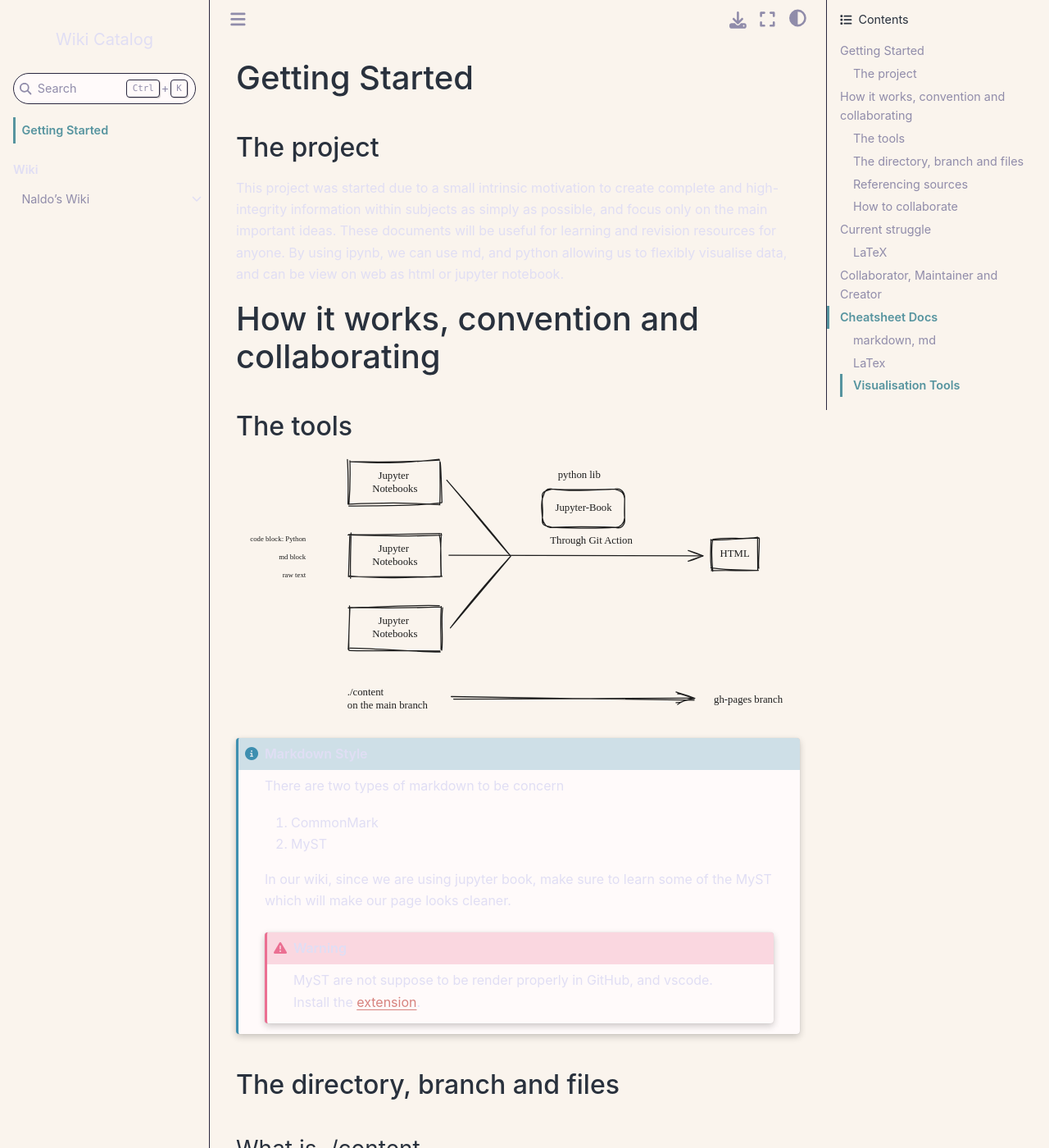
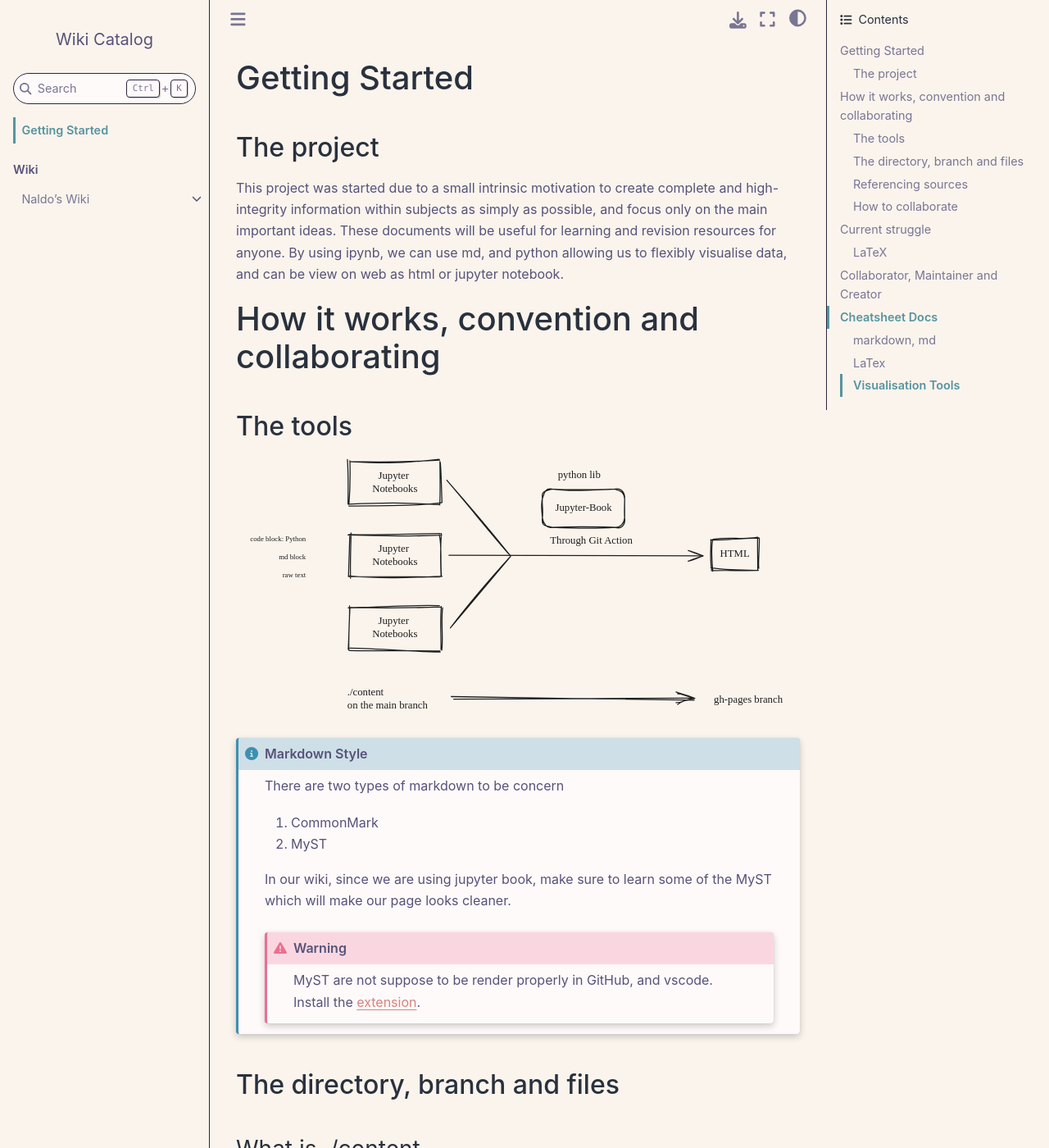
Before and after one commit to solipsse/Wiki1, a Jupyter Book: the page built from content/index.md, in a window 1280 px wide and 1400 px high. Shown: the whole window at 82% size. Built offline with Jupyter Book 1.0.4 settings and Sphinx 7.4.7 and the Sphinx Book theme 1.1.4, drawn with Linux system fonts in a browser that asks for light colours.

Commit message:
Correct Color css

```diff
--- a/content/_static/rose-pine-dawn.css
+++ b/content/_static/rose-pine-dawn.css
@@ -3,21 +3,21 @@
   --pst-color-secondary: #ea9d34CD;
   --pst-color-primary-bg: #232136;
   --pst-color-secondary-bg: #2a273f;
-  --pst-color-accent: #ea9a97;
-  --pst-color-accent-bg: #ea9a9740;
+  --pst-color-accent: #d7827e;
+  --pst-color-accent-bg: #d7827e40;
   --pst-color-info: #3e8fb0;
   --pst-color-info-bg: #3e8fb040;
   --pst-color-warning: #eb6f92;
   --pst-color-warning-bg: #eb6f9240;
-  --pst-color-success: #9ccfd8;
-  --pst-color-success-bg: #9ccfd840;
+  --pst-color-success: #56949f;
+  --pst-color-success-bg: #56949f40;
   --pst-color-attention: var(--pst-color-warning);
   --pst-color-attention-bg: var(--pst-color-warning-bg);
-  --pst-color-danger: #e65d72;
-  --pst-color-danger-bg: #e65d7240;
-  --pst-color-text-base: #e0def4;
-  --pst-color-text-muted: #908caa;
-  --pst-color-heading-color: #14181e;
+  --pst-color-warning: #eb6f92;
+  --pst-color-warning-bg: #eb6f9240;
+  --pst-color-text-base: #575279;
+  --pst-color-text-muted: #797593;
+  --pst-color-heading-color: #575279;
   --pst-color-shadow: rgba(0,0,0,.2);
   --pst-color-border: #2a273f;
   --pst-color-border-muted: #393552;
--- a/content/_static/rose-pine-moon.css
+++ b/content/_static/rose-pine-moon.css
@@ -3,21 +3,21 @@
   --pst-color-secondary: #f6c177CD;
   --pst-color-primary-bg: #d0ecf1;
   --pst-color-secondary-bg: #e0c7ff;
-  --pst-color-accent: #d7827e;
-  --pst-color-accent-bg: #d7827e40;
-  --pst-color-info: #286983;
-  --pst-color-info-bg: #28698340;
-  --pst-color-warning: #b4637a;
-  --pst-color-warning-bg: #b4637a40;
-  --pst-color-success: #56949f;
-  --pst-color-success-bg: #56949f40;
+  --pst-color-accent: #ea9a97;
+  --pst-color-accent-bg: #ea9a9740;
+  --pst-color-info: #3e8fb0;
+  --pst-color-info-bg: #3e8fb040;
+  --pst-color-danger: #e65d72;
+  --pst-color-danger-bg: #e65d7240;
+  --pst-color-success: #9ccfd8;
+  --pst-color-success-bg: #9ccfd840;
   --pst-color-attention: var(--pst-color-warning);
   --pst-color-attention-bg: var(--pst-color-warning-bg);
   --pst-color-danger: #d84158;
   --pst-color-danger-bg: #d8415840;
-  --pst-color-text-base: #575279;
-  --pst-color-text-muted: #797593;
-  --pst-color-heading-color: #575279;
+  --pst-color-text-base: #e0def4;
+  --pst-color-text-muted: #908caa;
+  --pst-color-heading-color: #14181e;
   --pst-color-shadow: rgba(0,0,0,.2);
   --pst-color-border: #fffaf3;
   --pst-color-border-muted: #f2e9e1;
```
